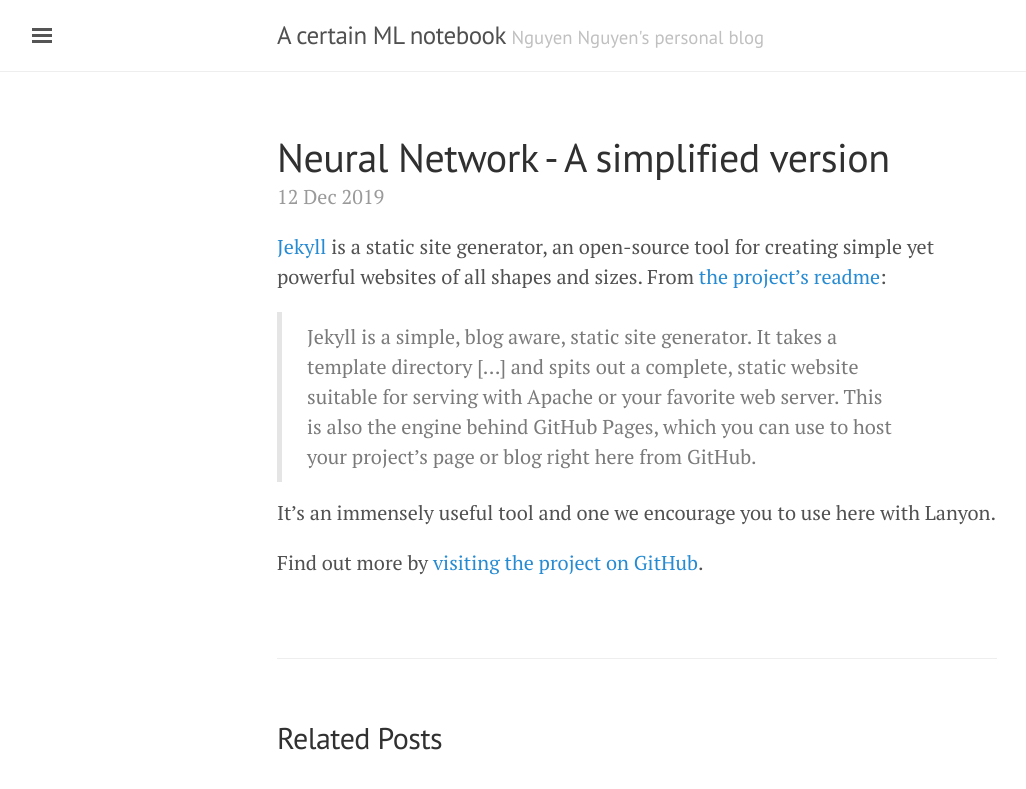
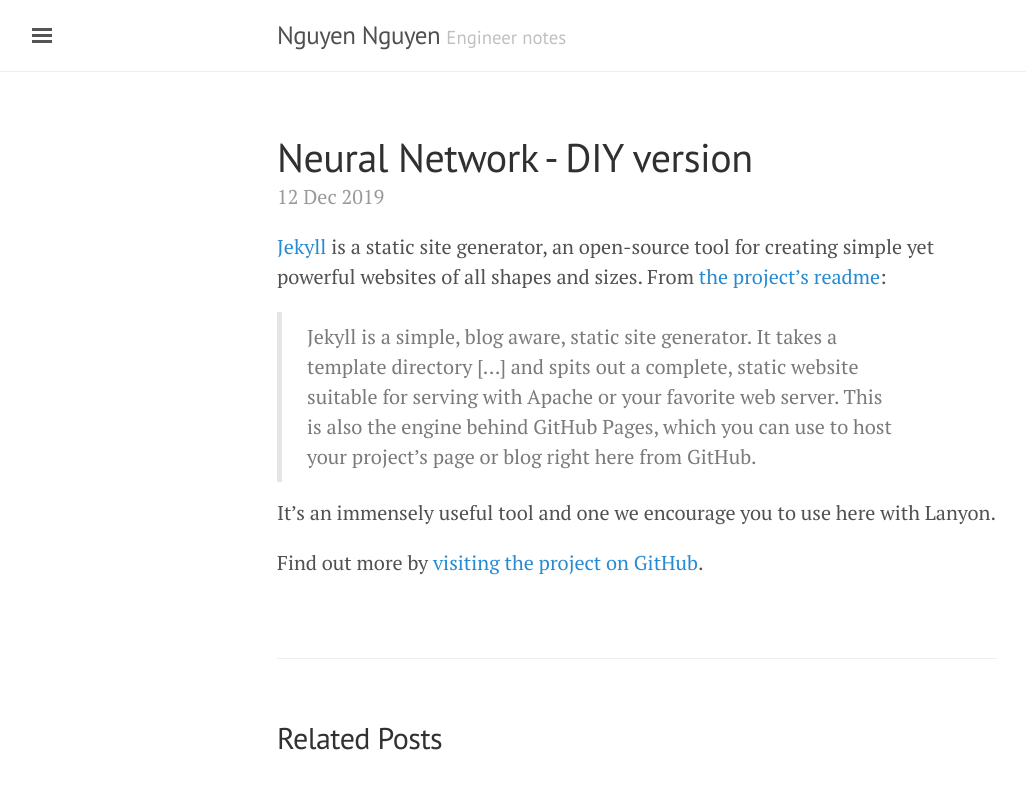
Before and after one commit to nguyenng97/nguyenng97.github.io, a Jekyll site: the page built from _posts/2019-12-12-Neural-Network-notes.md, in a window 1280 px wide. Shown: the top 789 px of the page, without its empty margins (3-1029 px from the left). Built offline with Jekyll 4.4.1, drawn with Linux system fonts in a browser that asks for light colours; some of the changed lines change nothing that is shown.

Commit message:
update posts

```diff
--- a/_config.yml
+++ b/_config.yml
@@ -6,9 +6,9 @@
 permalink:           pretty
 
 # Setup
-title:               A certain ML notebook
-tagline:             Nguyen Nguyen's personal blog
-description:         An public notebook about interesting experience you would meet as a sofware engineer. Made by <a href="https://www.facebook.com/nttungnguyen" target="_blank">@elpsychris</a>.
+title:               Nguyen Nguyen
+tagline:             Engineer notes
+description:         An public notebook about my weekend projects as a sofware engineer. Written by <a href="facebook.com/nttungnguyen" target="_blank">@elpsychris</a> based on <a href="github.com/poole/lanyon">Lanyon project </a> - Jekyll.
 # url:               http://localhost:4000
 baseurl:             ''
 paginate: 	     5
@@ -21,4 +21,4 @@
   email:             nguyenng178@gmail.com
 
 # Custom vars
-version:             1.0.0
+version:             1.0.1
--- a/_includes/head.html
+++ b/_includes/head.html
@@ -26,4 +26,26 @@
 
   <!-- RSS -->
   <link rel="alternate" type="application/rss+xml" title="RSS" href="/atom.xml">
+  <script type="text/javascript" async
+    src="https://cdnjs.cloudflare.com/ajax/libs/mathjax/2.7.5/MathJax.js?config=TeX-MML-AM_CHTML">
+  </script>
+<script type="text/x-mathjax-config">
+  MathJax.Hub.Config({
+    extensions: [
+      "MathMenu.js",
+      "MathZoom.js",
+      "AssistiveMML.js",
+      "a11y/accessibility-menu.js"
+    ],
+    jax: ["input/TeX", "output/CommonHTML"],
+    TeX: {
+      extensions: [
+        "AMSmath.js",
+        "AMSsymbols.js",
+        "noErrors.js",
+        "noUndefined.js",
+      ]
+    }
+  });
+</script>
 </head>
--- a/_posts/2019-12-12-Neural-Network-notes.md
+++ b/_posts/2019-12-12-Neural-Network-notes.md
@@ -1,6 +1,6 @@
 ---
 layout: post
-title: Neural Network - A simplified version
+title: Neural Network - DIY version
 ---
 
 [Jekyll](http://jekyllrb.com) is a static site generator, an open-source tool for creating simple yet powerful websites of all shapes and sizes. From [the project's readme](https://github.com/mojombo/jekyll/blob/master/README.markdown):
```
